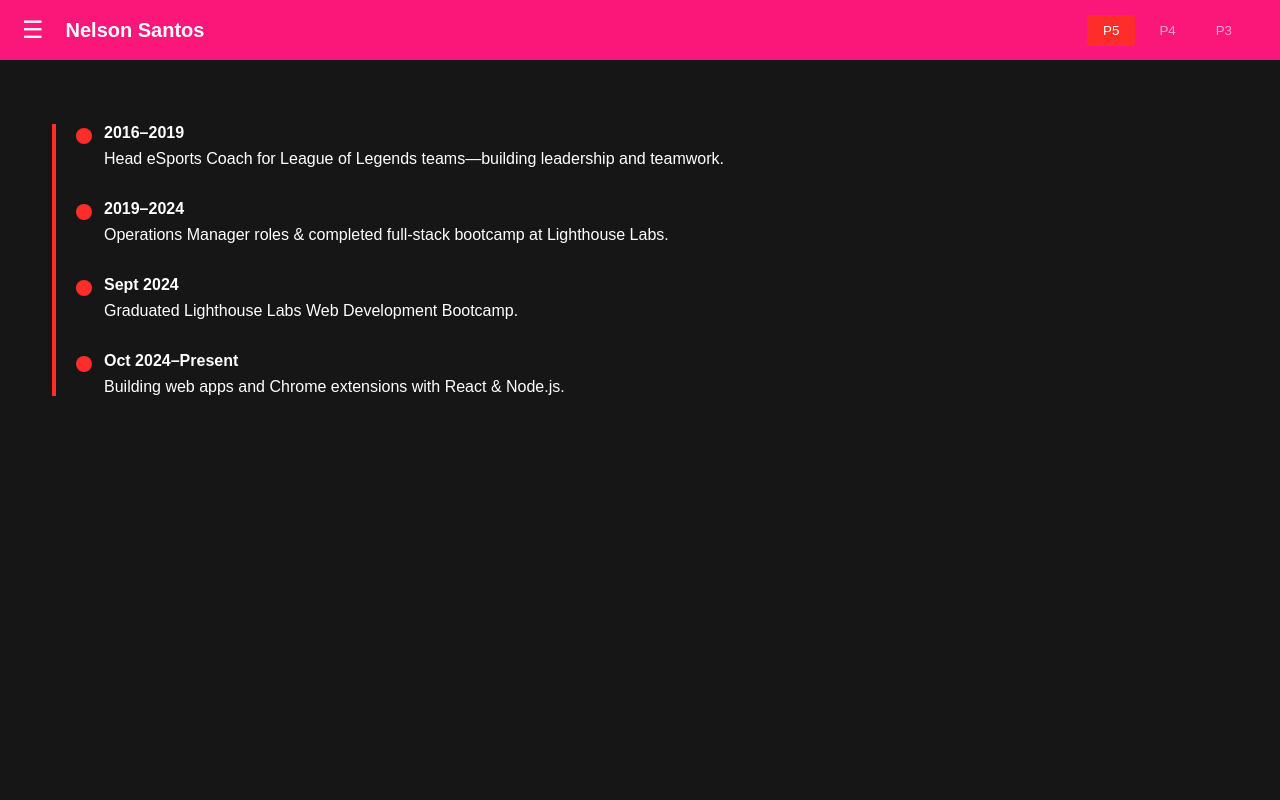
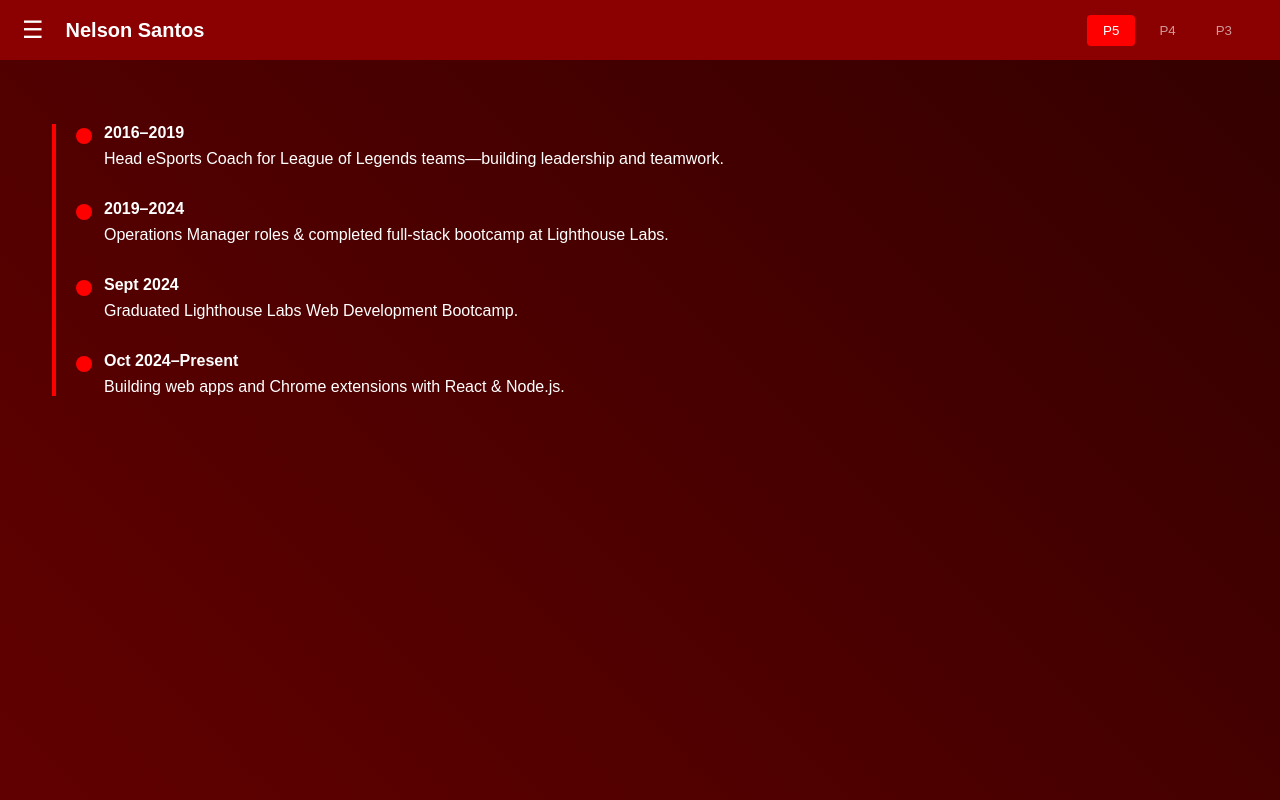
Before and after one commit to NelsonCGSantos/per-portfolio, a React (Vite) app: page / in a window 1280 px wide. Built offline with nearby package versions, Linux system fonts and the light colour scheme.

Commit message:
changed themes

```diff
--- a/src/App.jsx
+++ b/src/App.jsx
@@ -5,6 +5,8 @@ import PersonaCard from './PersonaCard';
 import Skills from './Skills';
 import ContactGrid from './ContactGrid';
 import Timeline from './Timeline';
+import Background from './Background';
+
 import {
   Header,
   MenuButton,
@@ -74,6 +76,8 @@ export default function App({ themeName, setTheme }) {
 
   return (
     <>
+
+    <Background />
       <Header>
         <MenuButton onClick={() => setSidebarOpen(o => !o)}>☰</MenuButton>
         <Title>Nelson Santos</Title>
--- /dev/null
+++ b/src/Background.jsx
@@ -0,0 +1,23 @@
+import styled, { keyframes } from 'styled-components';
+
+const gradientAnim = keyframes`
+  0%   { background-position: 0% 50%; }
+  50%  { background-position: 100% 50%; }
+  100% { background-position: 0% 50%; }
+`;
+
+const Background = styled.div`
+  position: fixed;
+  inset: 0; /* top/right/bottom/left = 0 */
+  background: linear-gradient(
+    45deg,
+    ${({ theme }) => theme.primary},
+    ${({ theme }) => theme.accent},
+    ${({ theme }) => theme.bg}
+  );
+  background-size: 600% 600%;
+  animation: ${gradientAnim} 15s ease infinite;
+  z-index: -1;
+`;
+
+export default Background;
--- a/src/theme.js
+++ b/src/theme.js
@@ -1,19 +1,20 @@
-
 export const themes = {
 
   p5: {
-      primary: '#FF2D2A',
-      bg:      '#161616',
-      accent:  '#FB177A',
+    primary: '#FF0000',
+    bg:      '#000000',
+    accent:  '#8B0000',
     text:    '#FFFFFF',
   },
 
+
   p4: {
-      primary: '#FFD100',
-      bg:      '#F9F9F9',
-      accent:  '#FFC833',
-      text:    '#333333',
+    primary: '#FFD27F',
+    bg:      '#0B3D91',
+    accent:  '#FF7F50',
+    text:    '#FFFFFF',
   },
+
 
   p3: {
     primary: '#005B96',
@@ -21,4 +22,4 @@ export const themes = {
     accent:  '#B75B9B',
     text:    '#D4DDEF',
   },
-  };
+}
```
Lines whose indentation alone changed are shown as unchanged.
